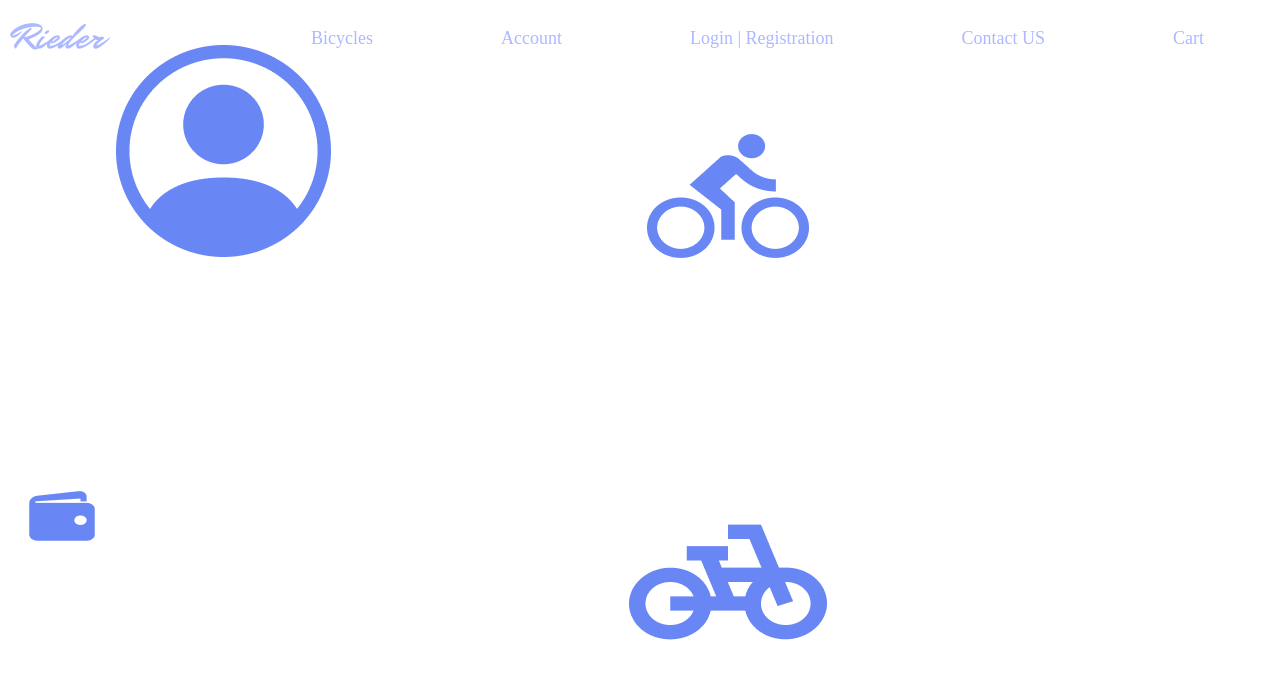
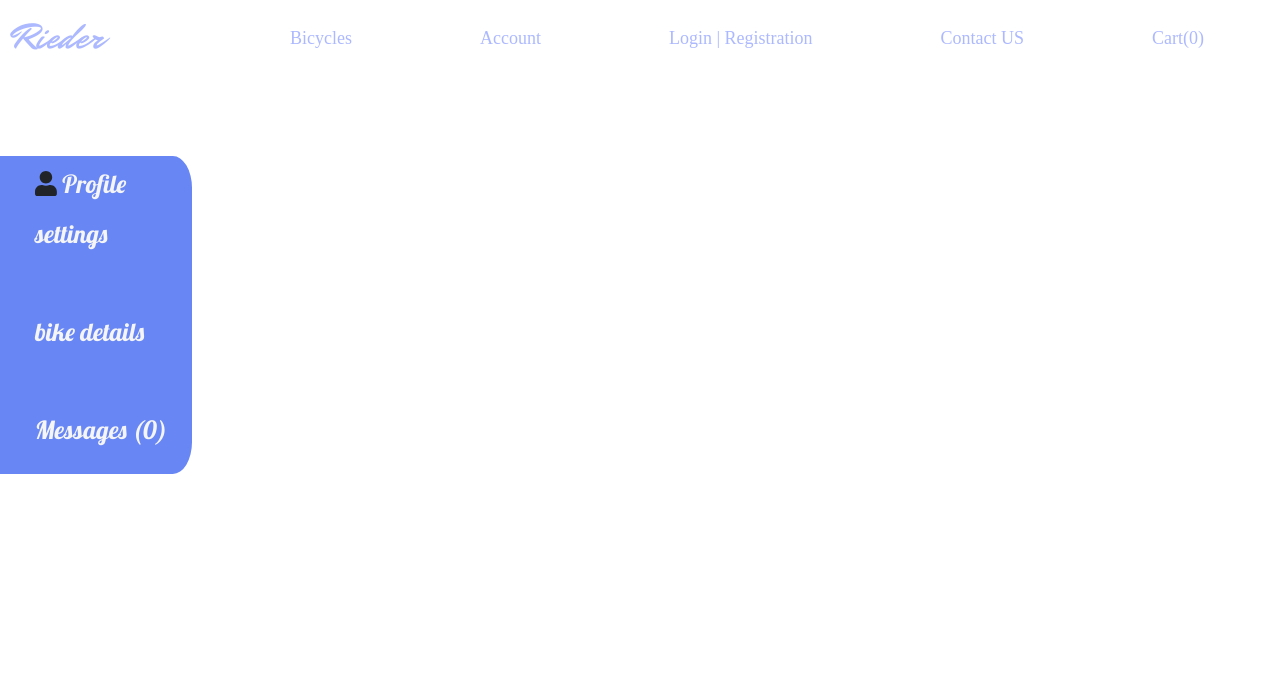
Before and after one commit to Randle-Lanre/Rieder, an Angular app in the folder rieder-frontend/: page /account in a window 1280 px wide. Shown: the top 678 px of the page. Built offline with nearby package versions, Linux system fonts and the light colour scheme.

Commit message:
mdf user account page, fnt awesome import

```diff
--- a/rieder-frontend/package.json
+++ b/rieder-frontend/package.json
@@ -19,6 +19,9 @@
     "@angular/platform-browser": "~11.0.1",
     "@angular/platform-browser-dynamic": "~11.0.1",
     "@angular/router": "~11.0.1",
+    "@fortawesome/angular-fontawesome": "^0.8.2",
+    "@fortawesome/fontawesome-svg-core": "^1.2.34",
+    "@fortawesome/free-solid-svg-icons": "^5.15.2",
     "rxjs": "~6.6.0",
     "tslib": "^2.0.0",
     "zone.js": "~0.10.2"
--- a/rieder-frontend/src/app/nav-bar/nav-bar.component.html
+++ b/rieder-frontend/src/app/nav-bar/nav-bar.component.html
@@ -35,7 +35,7 @@
               </li>
 
               <li class="nav-item  px-md-5">
-                <a class="nav-link active fig-it " href="#">Cart</a>
+                <a class="nav-link active fig-it " href="#">Cart(0)</a>
               </li>
         </ul>
     </div>
--- /dev/null
+++ b/rieder-frontend/src/app/shopping-cart/shopping-cart.component.html
@@ -0,0 +1 @@
+<p>shopping-cart works!</p>
--- /dev/null
+++ b/rieder-frontend/src/app/shopping-cart/shopping-cart.component.ts
@@ -0,0 +1,15 @@
+import { Component, OnInit } from '@angular/core';
+
+@Component({
+  selector: 'app-shopping-cart',
+  templateUrl: './shopping-cart.component.html',
+  styleUrls: ['./shopping-cart.component.css']
+})
+export class ShoppingCartComponent implements OnInit {
+
+  constructor() { }
+
+  ngOnInit(): void {
+  }
+
+}
--- a/rieder-frontend/src/app/user-account/user-account.component.css
+++ b/rieder-frontend/src/app/user-account/user-account.component.css
@@ -65,3 +65,64 @@ top: 612.78px;
 background: #ADB9FF;
 
 }
+
+
+
+/*  new css for account format */
+
+
+
+
+
+
+.side-bar-menu{
+    height: max-content;
+    /* background-color: inherit; */
+
+    margin-top: 5rem;
+    border-style: solid !important;
+
+   max-width: 12rem;
+   border-radius: 0% 10% 10% 0%;
+   border-color:#6887F4 ;
+   background-color:#6887F4;
+
+
+
+
+
+}
+
+
+
+
+li{
+    list-style-type: none;
+    font-family: 'Lobster' ;
+font-style: normal;
+font-weight: normal;
+font-size: 25px;
+line-height: 50px;
+max-width: 10rem;
+
+
+
+
+}
+
+a{
+    color: whitesmoke;
+}
+
+a:link {
+    text-decoration: none;
+}
+a:visited {
+    text-decoration: none;
+}
+a:hover {
+    text-decoration: underline;
+}
+a:active {
+    text-decoration: underline;
+}
--- a/rieder-frontend/src/app/user-account/user-account.component.html
+++ b/rieder-frontend/src/app/user-account/user-account.component.html
@@ -1,11 +1,45 @@
 
 
-<div class="container mt-5">
+<!-- <div class="container mt-5">
 
     <img class="account-profile-pic" src="/assets/accounts/bi_person-circle.png" alt="profile-icon" >
     <img class="wallet-icon" src="/assets/accounts/entypo_wallet.png" alt="wallet-con" >
     <img class="bikes-rented" src="/assets/accounts/ic_sharp-directions-bike.png" alt="rented-bike-icon" >
     <img class="bikes-owned " src="/assets/accounts/ic_sharp-pedal-bike.png" alt="owned-bike-icon" >
-    <!-- <span class="bottom-design"></span> -->
+
+
+</div> -->
+
+
+
+<div class="flex-container">
+<!-- left side menu  -->
+<div class="side-bar-menu">
+    <ul>
+        <!-- porfile settings -->
+        <li>
+            <fa-icon [icon]="faUser"></fa-icon>
+            <a href="#"> Profile settings</a>
+        </li>
+        <!-- bikes owned and rented  -->
+        <li class="mt-5">
+            <a  href="#"> bike details</a>
+        </li>
+        <!-- account balance -->
+        <li class="mt-5">
+            <a  href="#"> Messages (0)</a>
+        </li>
+        <!-- message board -->
+    </ul>
 
 </div>
+
+
+<!-- main content  -->
+<div class="container ">
+
+    <!-- details of the links -->
+
+</div>
+
+</div>
--- a/rieder-frontend/src/app/user-account/user-account.component.ts
+++ b/rieder-frontend/src/app/user-account/user-account.component.ts
@@ -1,4 +1,5 @@
 import { Component, OnInit } from '@angular/core';
+import {faUser} from '@fortawesome/free-solid-svg-icons';
 
 @Component({
   selector: 'app-user-account',
@@ -6,10 +7,12 @@ import { Component, OnInit } from '@angular/core';
   styleUrls: ['./user-account.component.css']
 })
 export class UserAccountComponent implements OnInit {
+  faUser=faUser;
 
   constructor() { }
 
   ngOnInit(): void {
+
   }
 
 }
```
Also changed, not shown: rieder-frontend/src/app/app.module.ts (+6 -2 lines), rieder-frontend/src/app/shopping-cart/shopping-cart.component.css (added), 2 other files (tests, documents, lock files or other folders).
